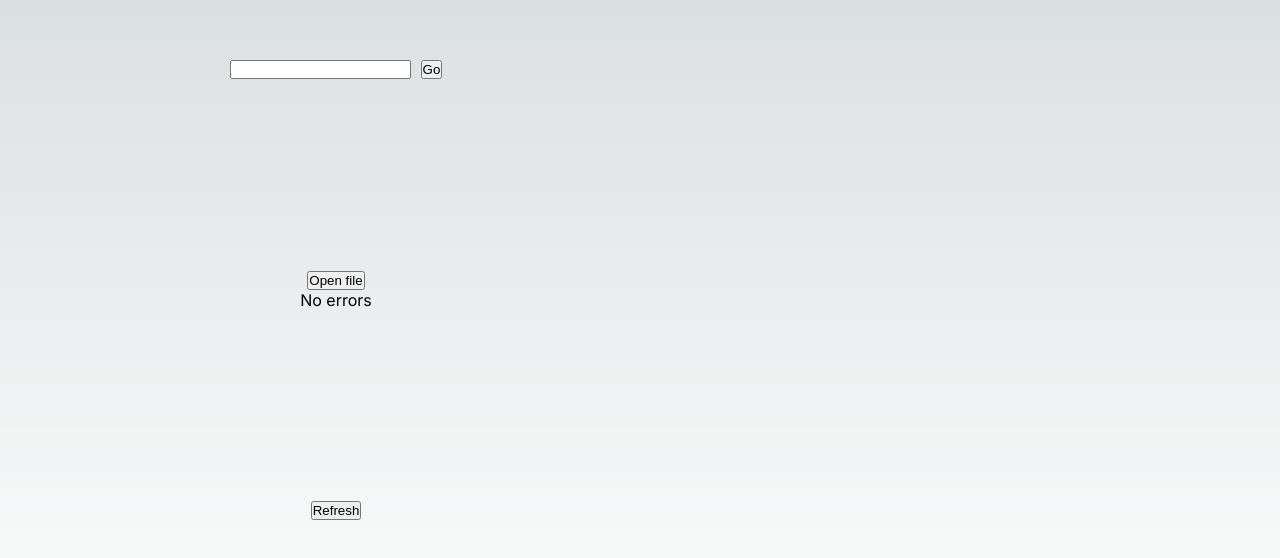
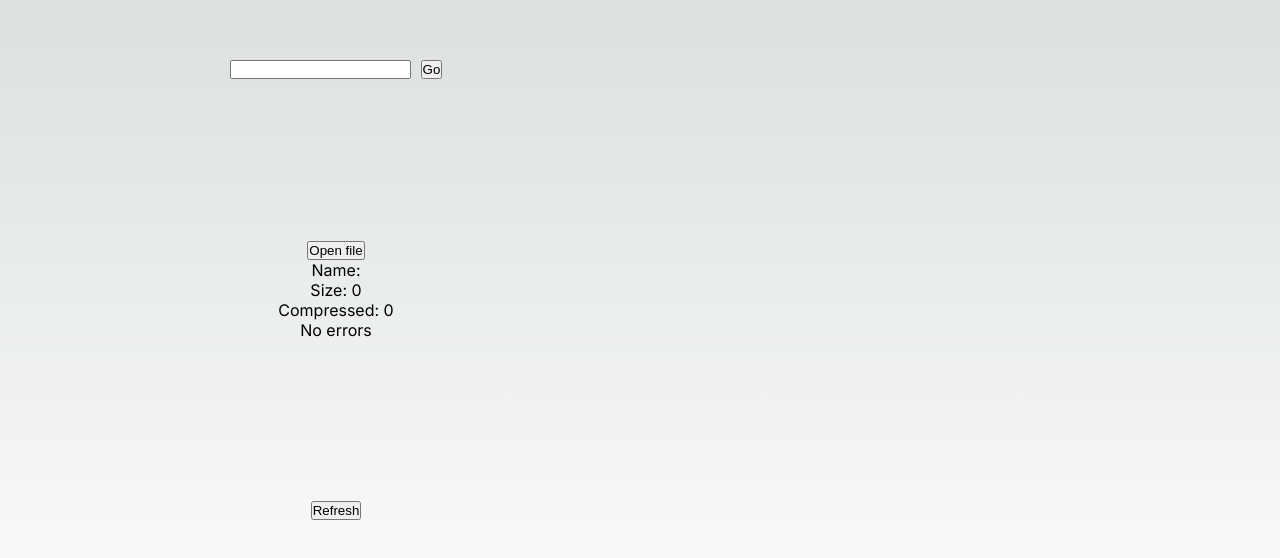
Before and after one commit to vishalkrishnads/ziphopp, a Next.js app: page / in a window 1280 px wide. Shown: the part 110-668 px from the top of the page. Built offline with nearby package versions, Linux system fonts and the light colour scheme.

Commit message:
Changed UI for metadata

```diff
--- a/app/page.js
+++ b/app/page.js
@@ -10,11 +10,8 @@ export default function Home() {
   const [contents, setContents] = useState([])
   const [history, setHistory] = useState([])
   const [error, setError] = useState('No errors');
+  const [status, setStatus] = useState({ name: '', size: 0, compressed: 0 })
   const path = useRef('')
-
-  // appWindow.listen('password', (event) => {
-  //   setStatus('You need a password for this')
-  // })
 
   const openWithPassword = () => {
     invoke('open_file', {
@@ -23,6 +20,7 @@ export default function Home() {
     })
     .then((result) => {
       setContents(result.contents);
+      setStatus({ size: result.meta.size, compressed: result.meta.compressed, name: result.meta.name })
       refresh();
     })
     .catch((error) => setError(JSON.stringify(error.message)))
@@ -45,6 +43,7 @@ export default function Home() {
           <button onClick={() => {
             invoke('open_file').then((result) => {
               setContents(result.contents);
+              setStatus({ name: result.meta.name, size: result.meta.size, compressed: result.meta.compressed })
               refresh();
             })
             .catch((error) => {
@@ -52,6 +51,9 @@ export default function Home() {
               if(error.password_required) path.current = error.path
             })
           }}>Open file</button>
+          <p>Name: {status.name}</p>
+          <p>Size: {status.size}</p>
+          <p>Compressed: {status.compressed}</p>
           <p>{error}</p>
         </div>
         <div className={styles.bottom}>
```
